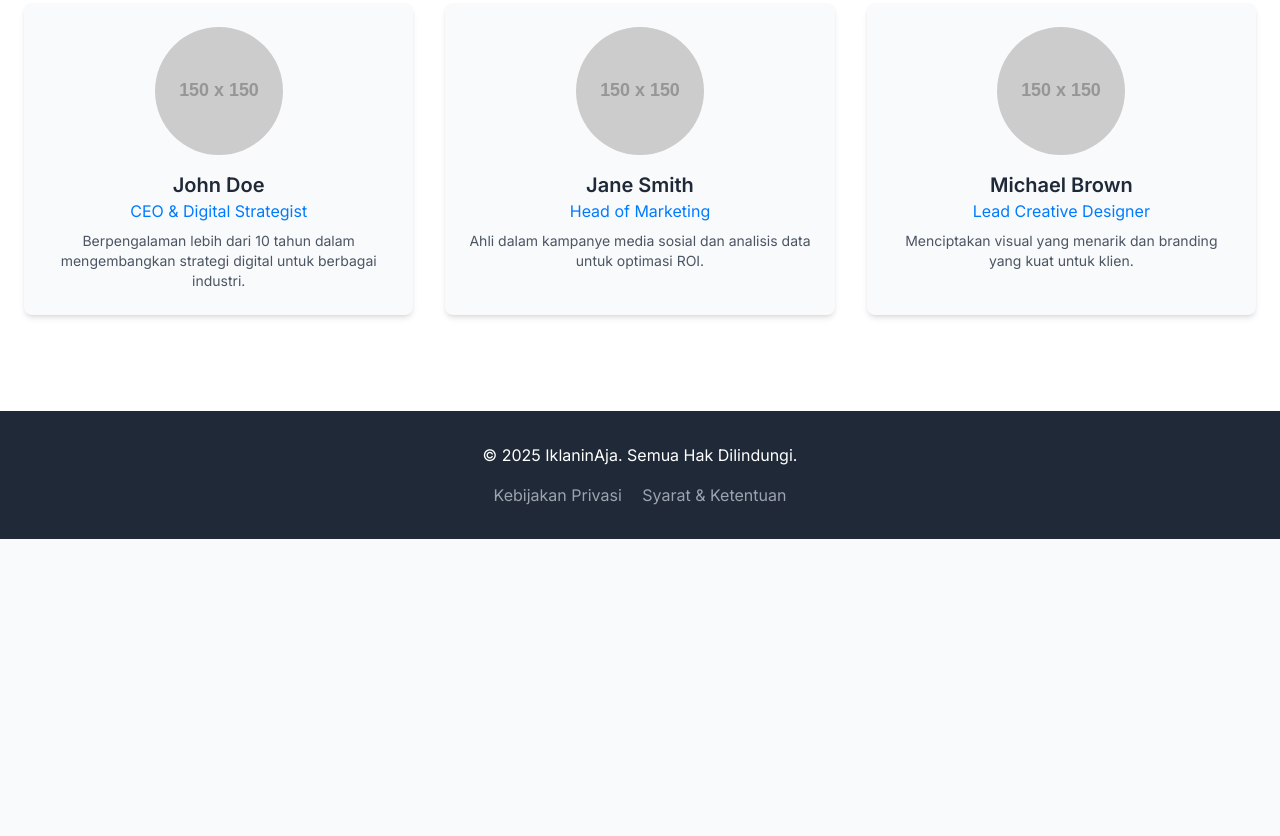
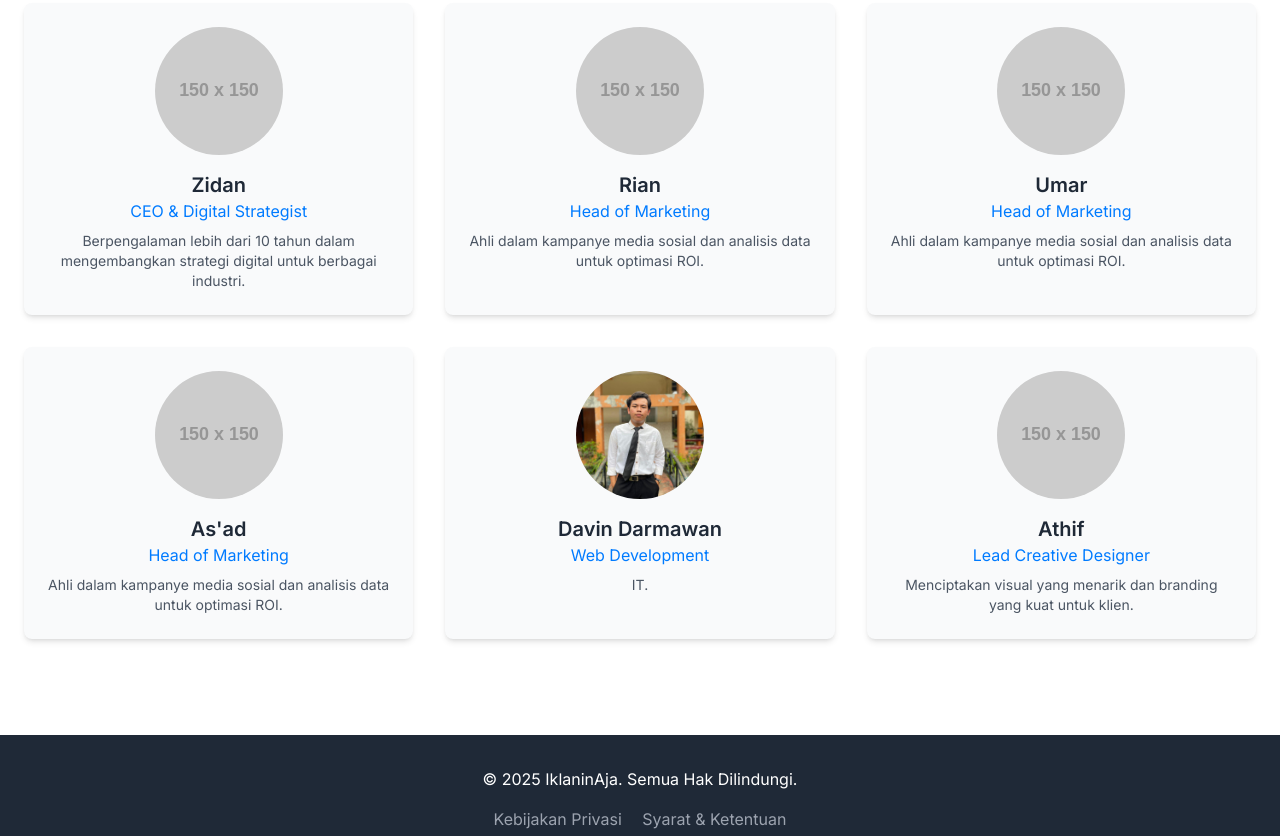
Before and after one commit to DavinDarmawan/iklaninaja-website, a plain HTML site: page public/tentang-kami.html in a window 1280 px wide. Shown: the part 1446-2282 px from the top of the page. Before the commit the page ends 1985 px from the top, so only its background shows below. Drawn offline with nearby package versions, Linux system fonts and the light colour scheme; placeholder pictures from the web are drawn by us.

Commit message:
menambahkan logo paerner with dan nama foto

```diff
--- a/public/tentang-kami.html
+++ b/public/tentang-kami.html
@@ -304,7 +304,7 @@
                   alt="Team Member 1"
                   class="rounded-full w-32 h-32 mx-auto mb-4 object-cover"
                 />
-                <h3 class="text-xl font-semibold text-gray-800">John Doe</h3>
+                <h3 class="text-xl font-semibold text-gray-800">Zidan</h3>
                 <p class="text-primary-blue">CEO & Digital Strategist</p>
                 <p class="text-gray-600 text-sm mt-2">
                   Berpengalaman lebih dari 10 tahun dalam mengembangkan strategi
@@ -318,7 +318,7 @@
                   alt="Team Member 2"
                   class="rounded-full w-32 h-32 mx-auto mb-4 object-cover"
                 />
-                <h3 class="text-xl font-semibold text-gray-800">Jane Smith</h3>
+                <h3 class="text-xl font-semibold text-gray-800">Rian</h3>
                 <p class="text-primary-blue">Head of Marketing</p>
                 <p class="text-gray-600 text-sm mt-2">
                   Ahli dalam kampanye media sosial dan analisis data untuk
@@ -328,13 +328,52 @@
               <!-- Team Member 3 -->
               <div class="bg-gray-50 p-6 rounded-lg shadow-md">
                 <img
-                  src="https://placehold.co/150x150/1A202C/00FFFF?text=Lead+Designer"
+                  src="https://placehold.co/150x150/00FFFF/1A202C?text=CMO"
                   alt="Team Member 3"
                   class="rounded-full w-32 h-32 mx-auto mb-4 object-cover"
                 />
+                <h3 class="text-xl font-semibold text-gray-800">Umar</h3>
+                <p class="text-primary-blue">Head of Marketing</p>
+                <p class="text-gray-600 text-sm mt-2">
+                  Ahli dalam kampanye media sosial dan analisis data untuk
+                  optimasi ROI.
+                </p>
+              </div>
+              <!-- Team Member 4 -->
+              <div class="bg-gray-50 p-6 rounded-lg shadow-md">
+                <img
+                  src="https://placehold.co/150x150/00FFFF/1A202C?text=CMO"
+                  alt="Team Member 4"
+                  class="rounded-full w-32 h-32 mx-auto mb-4 object-cover"
+                />
+                <h3 class="text-xl font-semibold text-gray-800">As'ad</h3>
+                <p class="text-primary-blue">Head of Marketing</p>
+                <p class="text-gray-600 text-sm mt-2">
+                  Ahli dalam kampanye media sosial dan analisis data untuk
+                  optimasi ROI.
+                </p>
+              </div>
+              <!-- Team Member 5 -->
+              <div class="bg-gray-50 p-6 rounded-lg shadow-md">
+                <img
+                  src="images\Gambar WhatsApp 2024-10-19 pukul 18.35.19_e881bdf1.jpg"
+                  alt="Team Member 5"
+                  class="rounded-full w-32 h-32 mx-auto mb-4 object-cover"
+                />
                 <h3 class="text-xl font-semibold text-gray-800">
-                  Michael Brown
+                  Davin Darmawan
                 </h3>
+                <p class="text-primary-blue">Web Development</p>
+                <p class="text-gray-600 text-sm mt-2">IT.</p>
+              </div>
+              <!-- Team Member 6 -->
+              <div class="bg-gray-50 p-6 rounded-lg shadow-md">
+                <img
+                  src="https://placehold.co/150x150/1A202C/00FFFF?text=Lead+Designer"
+                  alt="Team Member 6"
+                  class="rounded-full w-32 h-32 mx-auto mb-4 object-cover"
+                />
+                <h3 class="text-xl font-semibold text-gray-800">Athif</h3>
                 <p class="text-primary-blue">Lead Creative Designer</p>
                 <p class="text-gray-600 text-sm mt-2">
                   Menciptakan visual yang menarik dan branding yang kuat untuk
```
Also changed, not shown: public/index.html (+6 -6 lines), public/images/Ecommerce-Ads.webp (added), public/images/Facebook-Ads.png (added), public/images/Gambar WhatsApp 2024-10-19 pukul 18.35.19_e881bdf1.jpg (added), public/images/Google-Ads.webp (added), public/images/Instagram-Ads.webp (added), public/images/Screenshot 2025-08-06 140815.png (added), public/images/Tiktok-Ads.webp (added), public/images/Youtube-Ads.webp (added), public/public/images/Gambar WhatsApp 2024-10-19 pukul 18.35.19_e881bdf1.jpg (added).
